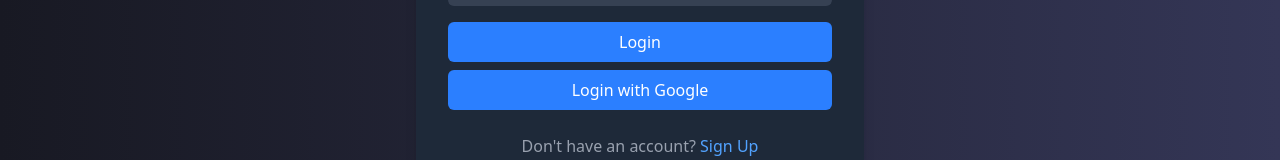
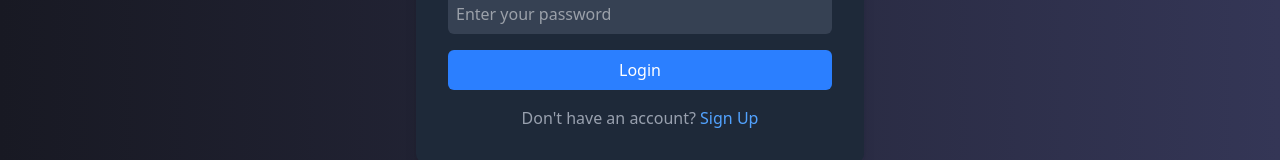
Before and after one commit to amanmahaur/Echo_Frontend, a React (Vite) app: page /login in a window 1280 px wide. Shown: the part 506-666 px from the top of the page. Built offline with nearby package versions, Linux system fonts and the light colour scheme; no server answers.

Commit message:
Update Login.jsx

```diff
--- a/src/pages/Login.jsx
+++ b/src/pages/Login.jsx
@@ -71,11 +71,6 @@
             Login
           </button>
         </form>
-          <button
-            className='my-2 w-full bg-blue-500 text-white py-2 rounded-md hover:bg-blue-600 transition duration-300'
-          >
-            Login with Google
-          </button>
         <p className='text-gray-400 text-center mt-4'>
           Don't have an account?{' '}
           <Link to='/signup' className='text-blue-400 hover:underline'>
```
